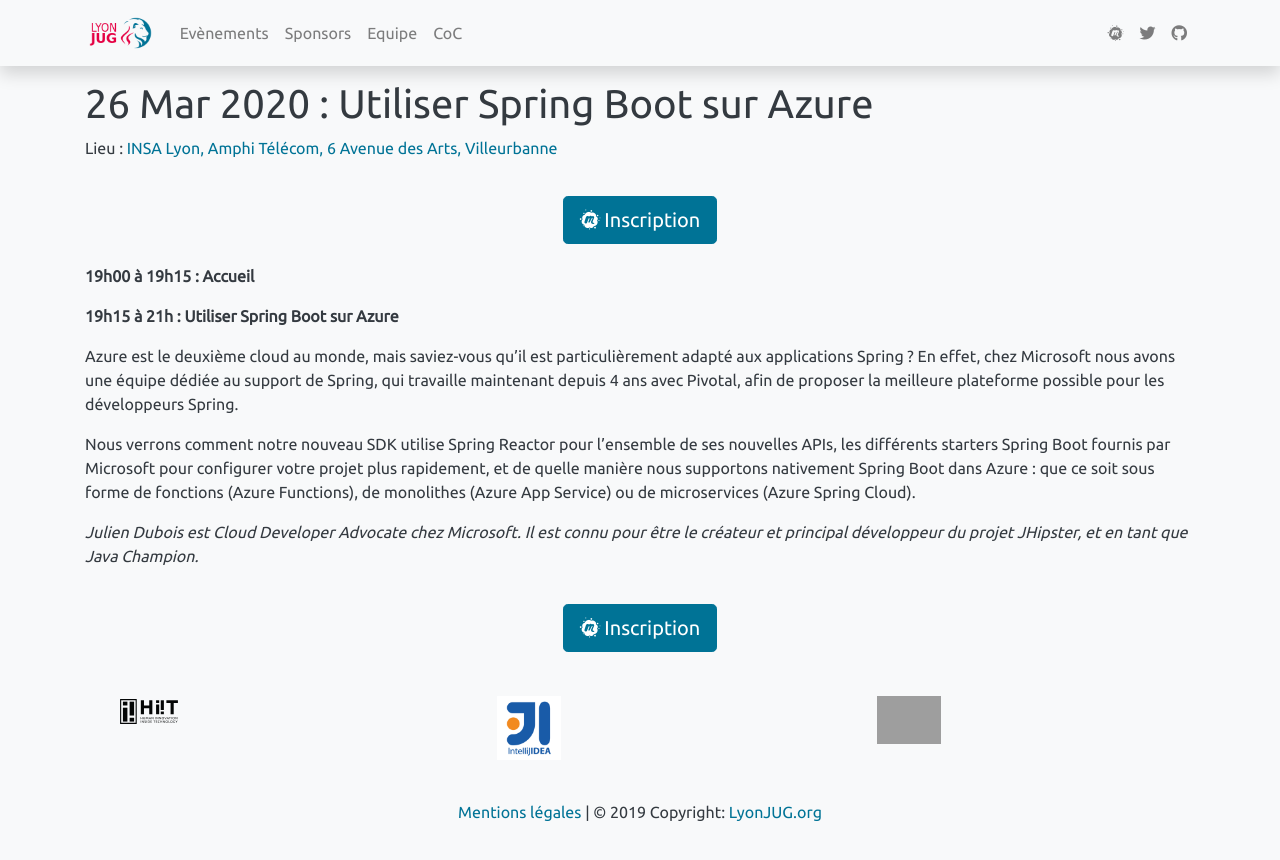
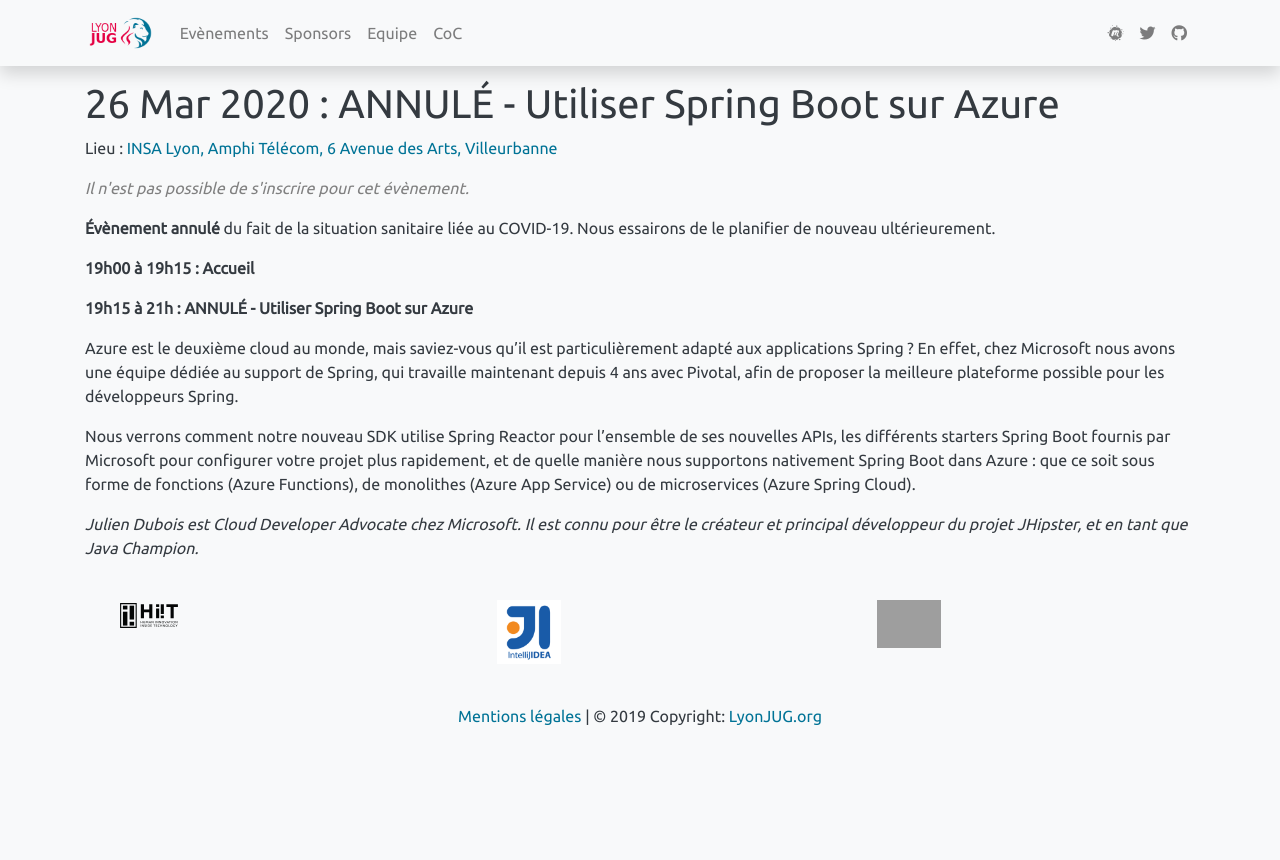
Before and after one commit to lyonjug/lyonjug.org, a Jekyll site: the page built from _posts/2020-03-26-springboot-azure.md, in a window 1280 px wide. Shown: the top 860 px of the page. Built offline with Jekyll 4.4.1, drawn with Linux system fonts in a browser that asks for light colours; grey boxes are pictures that could not be loaded.

Commit message:
Cancel Azure event due to COVID-19

```diff
--- a/_posts/2020-03-26-springboot-azure.md
+++ b/_posts/2020-03-26-springboot-azure.md
@@ -1,9 +1,11 @@
 ---
-title: "Utiliser Spring Boot sur Azure"
+title: "ANNULÉ - Utiliser Spring Boot sur Azure"
 address: "INSA Lyon, Amphi Télécom, 6 Avenue des Arts, Villeurbanne"
 address-link: "https://goo.gl/maps/jJfcfezozUTjGz3J6"
-meetup-event-id: "268581255"
 ---
+
+**Évènement annulé** du fait de la situation sanitaire liée au COVID-19.
+Nous essairons de le planifier de nouveau ultérieurement.
 
 **19h00 à 19h15 : Accueil**
 
```
